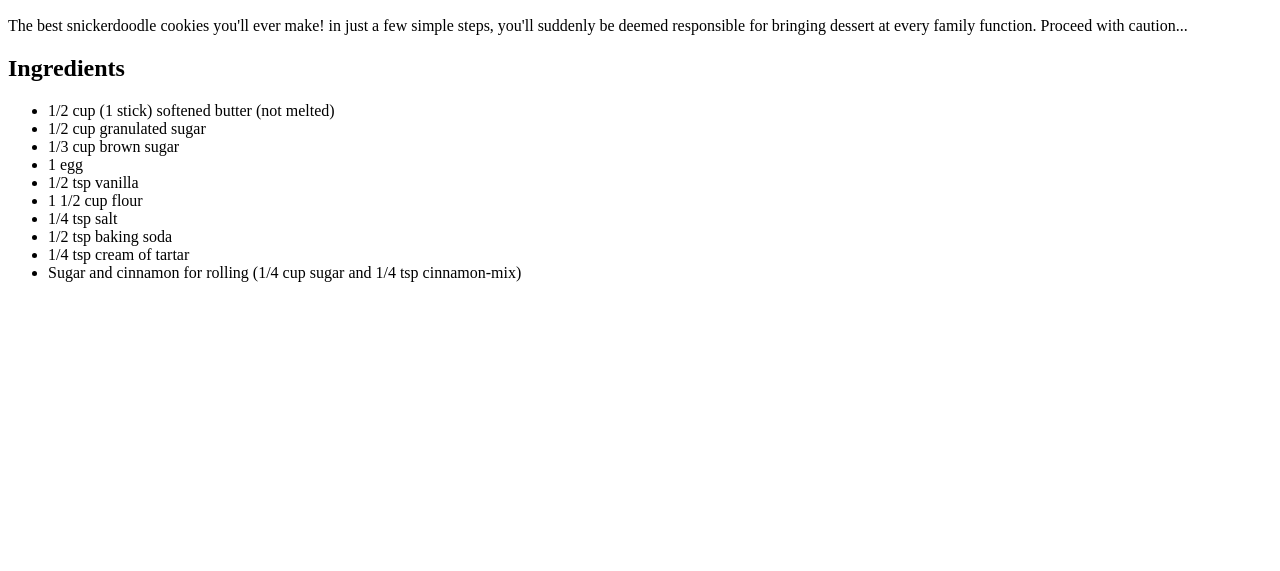
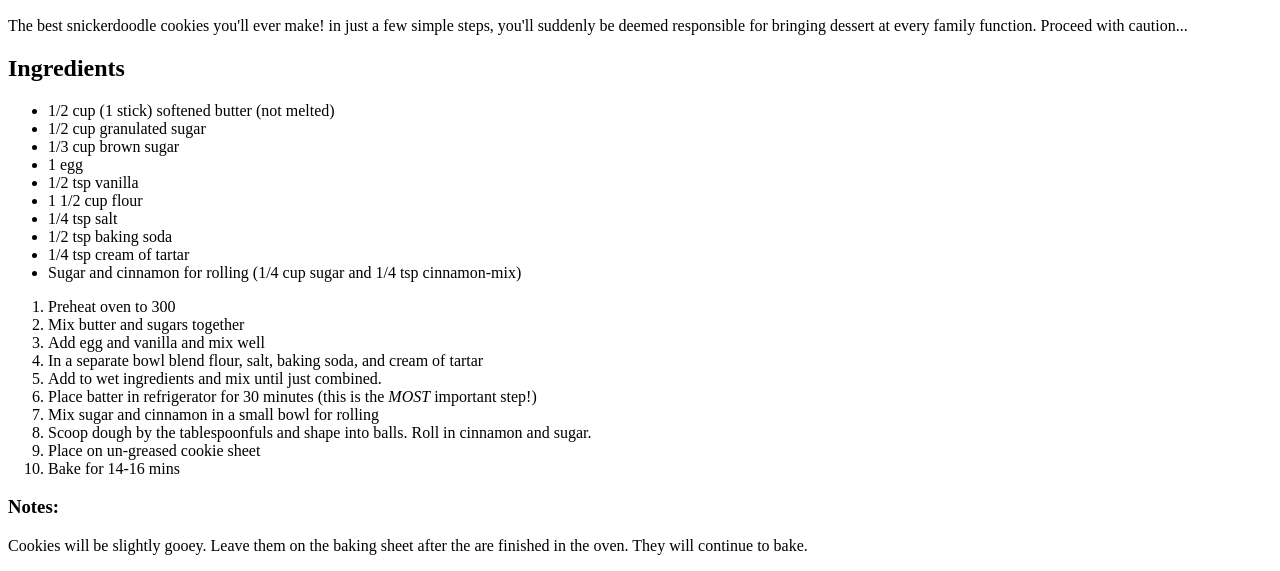
Before and after one commit to adrisworkshop/odin-recipes, a plain HTML site: page recipes/snickerdoodles.html in a window 1280 px wide. Shown: the part 434-1005 px from the top of the page. Before the commit the page ends 800 px from the top, so only its background shows below. Drawn offline with Linux system fonts and the light colour scheme.

Commit message:
Update copytext for snickerdoodles.html
Added Steps and Notes section to recipe.

```diff
--- a/recipes/snickerdoodles.html
+++ b/recipes/snickerdoodles.html
@@ -23,5 +23,19 @@
             <li>1/4 tsp cream of tartar</li>
             <li>Sugar and cinnamon for rolling (1/4 cup sugar and 1/4 tsp cinnamon-mix)</li>
         </ul>
+        <ol>
+            <li>Preheat oven to 300</li>
+            <li>Mix butter and sugars together</li>
+            <li>Add egg and vanilla and mix well</li>
+            <li>In a separate bowl blend flour, salt, baking soda, and cream of tartar</li>
+            <li>Add to wet ingredients and mix until just combined.</li>
+            <li>Place batter in refrigerator for 30 minutes (this is the <em>MOST</em> important step!)</li>
+            <li>Mix sugar and cinnamon in a small bowl for rolling</li>
+            <li>Scoop dough by the tablespoonfuls and shape into balls. Roll in cinnamon and sugar.</li>
+            <li>Place on un-greased cookie sheet</li>
+            <li>Bake for 14-16 mins</li>
+        </ol>
+        <h3>Notes:</h3>
+        <p>Cookies will be slightly gooey. Leave them on the baking sheet after the are finished in the oven. They will continue to bake.</p>
     </body>
 </html>
```
